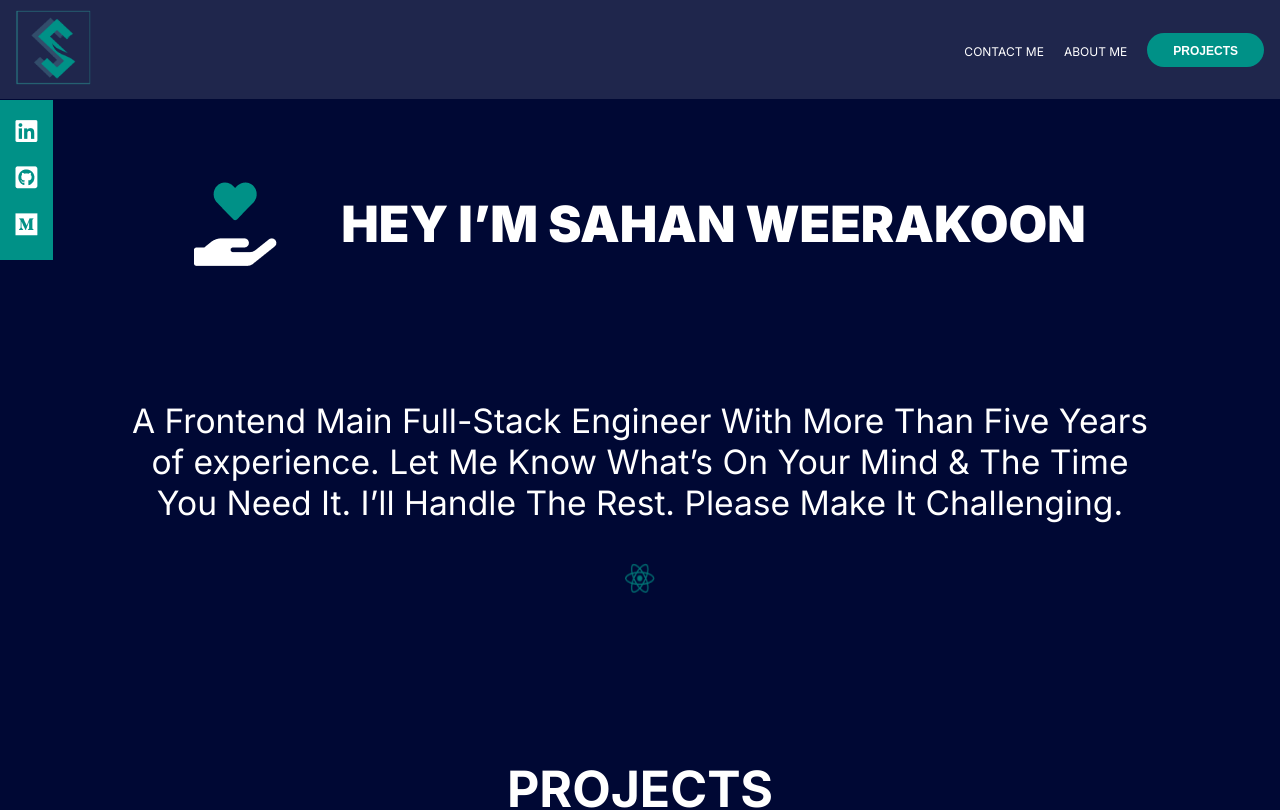
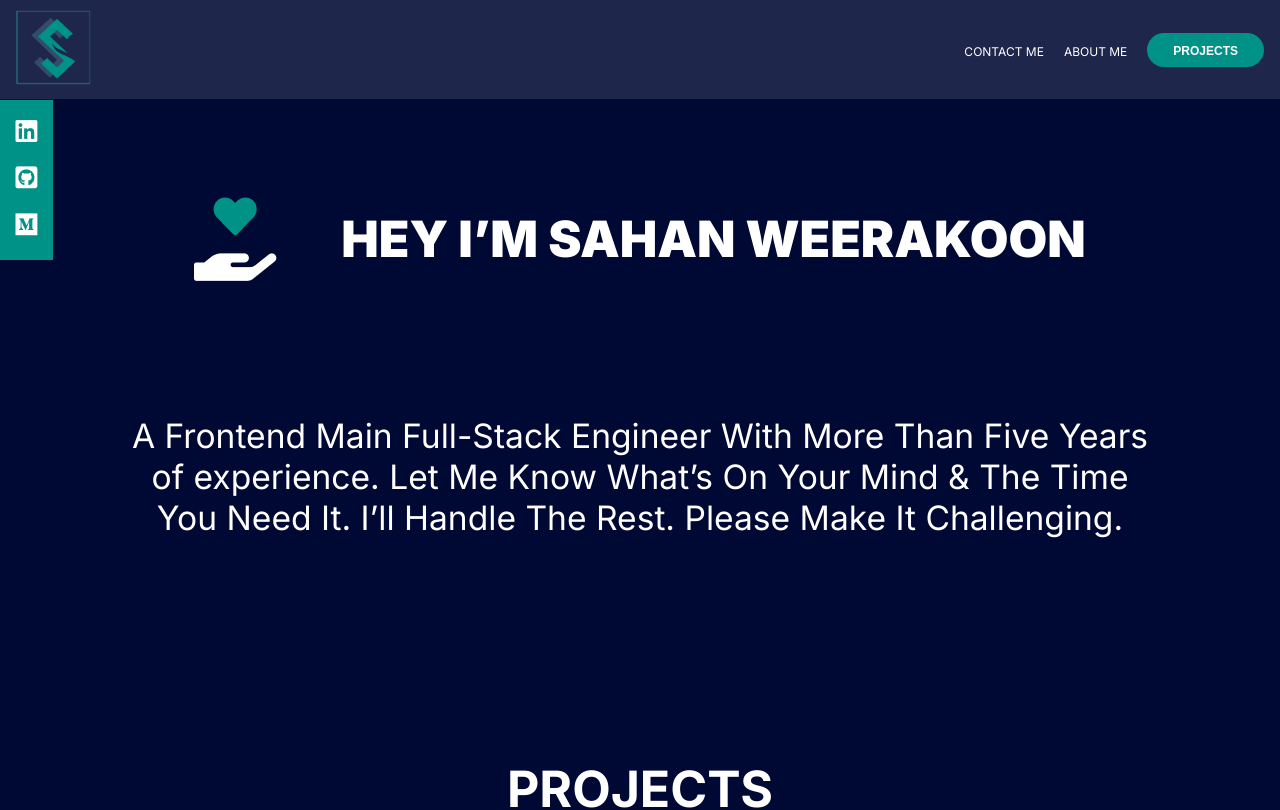
Before and after one commit to SahanNimeshWeerakoon/sahan-weerakoon, a Next.js app: page / in a window 1280 px wide. Shown: the top 810 px of the page. Built offline with nearby package versions, Linux system fonts and the light colour scheme.

Commit message:
only have to add icons

```diff
--- a/app/components/Banner.tsx
+++ b/app/components/Banner.tsx
@@ -3,7 +3,14 @@ import Title from "./miniComponents/Title";
 
 const Banner = () => {
     const movingIconsList = [
-        { source: "/img/nodejs.png", iconName: "Node JS", width: 10, height: 10, x: 10, y: 10 }
+        { source: "/img/movingIcons/nodejs.png", iconName: "Node JS", width: 30, height: 30, x: 10, y: 10 },
+        { source: "/img/movingIcons/react.png", iconName: "React JS", width: 20, height: 20, x: 10, y: 10 },
+        { source: "/img/movingIcons/nodejs.png", iconName: "Node JS", width: 10, height: 10, x: 10, y: 10 },
+        { source: "/img/movingIcons/react.png", iconName: "React JS", width: 10, height: 10, x: 10, y: 10 },
+        { source: "/img/movingIcons/nodejs.png", iconName: "Node JS", width: 10, height: 10, x: 10, y: 10 },
+        { source: "/img/movingIcons/react.png", iconName: "React JS", width: 10, height: 10, x: 10, y: 10 },
+        { source: "/img/movingIcons/nodejs.png", iconName: "Node JS", width: 10, height: 10, x: 10, y: 10 },
+        { source: "/img/movingIcons/react.png", iconName: "React JS", width: 10, height: 10, x: 10, y: 10 },
     ];
     return (
         <div className="banner">
@@ -15,7 +22,11 @@ const Banner = () => {
                 A Frontend Main Full-Stack Engineer With More Than Five Years of experience. Let Me
                 Know What’s On Your Mind & The Time You Need It. I’ll Handle The Rest. Please Make It Challenging.
             </p>
-            <MovingIcon source="/img/movingIcons/react.png" iconName="react" width={30} height={30} />
+            {movingIconsList.map(icon => {
+                return (
+                    <MovingIcon source={icon.source} iconName={icon.iconName} width={icon.width} height={icon.height} left={icon.x}  top={icon.y} />
+                )
+            })}
         </div>
     );
 }
--- a/app/components/Modal.tsx
+++ b/app/components/Modal.tsx
@@ -3,7 +3,7 @@ const Modal = ({ isOpen, children, onClose } : {isOpen: boolean, children: strin
         return (
             <div className="modal">
                 <div className="modal_content">
-                    <img src="/img/close.png" alt="close contact me modal" title="close contact me modal" onClick={onClose} />
+                    <img src="/img/close.png" alt="close contact me modal" title="close contact me modal" onClick={() => onClose("toggleModal")} />
                     {children}
                 </div>
             </div>
--- a/app/components/Navbar.tsx
+++ b/app/components/Navbar.tsx
@@ -8,7 +8,7 @@ const NavBar = ({ toggleContactModal }: { toggleContactModal: any }) => {
             </div>
             <div className="navbar_links">
                 <ul>
-                    <li><a href="#" onClick={toggleContactModal}>CONTACT ME</a></li>
+                    <li><a href="#" onClick={() => toggleContactModal("toggleModal")}>CONTACT ME</a></li>
                     <li><a href="#about">ABOUT ME</a></li>
                     <li><Button btnTxt="PROJECTS" url="#projects" /></li>
                 </ul>
--- /dev/null
+++ b/app/components/miniComponents/Alert.tsx
@@ -0,0 +1,7 @@
+const Alert = ({children, success}: { children: string | string[] | JSX.Element | JSX.Element[], success: boolean }) => {
+    return (
+        <div className={`alert ${success ? 'successful' : 'failed'}`}>{children}</div>
+    );
+}
+
+export default Alert;
--- a/app/components/miniComponents/ContactForm.tsx
+++ b/app/components/miniComponents/ContactForm.tsx
@@ -8,8 +8,7 @@ const ContactForm = ({ onClose } : { onClose: any }) => {
   const sendEmail = async (e: any) => {
     e.preventDefault();
     let response = await emailjs.sendForm('service_3xpg59y', 'template_jfz9q3l', form?.current, '0KnZnj_U_M7WMPXjg');
-    console.log(response);
-    onClose();
+    onClose(response.status ? "sent" : "notSent");
   };
 
     return (
--- a/app/components/miniComponents/MovingIcon.tsx
+++ b/app/components/miniComponents/MovingIcon.tsx
@@ -1,6 +1,13 @@
-const MovingIcon = ({ source, iconName, width, height } : { source: string, iconName: string, width: number, height: number }) => {
+const MovingIcon = ({ source, iconName, width, height, left, top } : { source: string, iconName: string, width: number, height: number, left: number, top: number }) => {
     return (
-        <img className="movingIcon" src={source} alt={iconName} title={iconName} width={width} height={height} />
+        <img
+            className="movingIcon"
+            src={source}
+            alt={iconName}
+            title={iconName}
+            width={width}
+            height={height}
+            style={{position: 'absolute', left, top}} />
     );
 }
 
--- a/app/page.tsx
+++ b/app/page.tsx
@@ -5,18 +5,32 @@ import Banner from "./components/Banner";
 import SocialMediaList from "./components/SocialMediaList";
 import Projects from "./components/Projects";
 import Modal from "./components/Modal";
+import Alert from "./components/miniComponents/Alert";
 import ContactForm from "./components/miniComponents/ContactForm";
 
 export default function Home() {
   const [ isContactFormOpen, setIsContactFormOpen ] = useState(false);
+  const [ formType, setFormType ] = useState("contact");
+  const [ emailSent, setEmailSent ] = useState(true);
   const [ socialMediaList ] = useState([
     { name: "LinkedIn", link: "https://www.linkedin.com/in/sahan-weerakoon-software-engineer", source: "/img/LinkedIn.png" },
     { name: "GitHub", link: "https://www.github.com/SahanNimeshWeerakoon", source: "/img/Github.png" },
     { name: "Medium", link: "https://medium.com/@hsn.weerakoon.m", source: "/img/Medium.png" },
   ]);
 
-  const toggleContactModal = () => {
-    setIsContactFormOpen(status => !status);
+  const toggleContactModal = (closeStatus: string) => {
+    console.log(closeStatus)
+    if(closeStatus == "toggleModal") {
+      setIsContactFormOpen(status => !status);
+    } else if (closeStatus === "sent") {
+      setFormType("successful");
+      setEmailSent(true);
+      setTimeout(() => { setIsContactFormOpen(false) }, 4000);
+    } else if(closeStatus === "notSent") {
+      setFormType("failed");
+      setEmailSent(false);
+      setTimeout(() => { setIsContactFormOpen(false) }, 4000);
+    }
   }
 
   return (
@@ -26,7 +40,10 @@ export default function Home() {
       <SocialMediaList list={socialMediaList} />
       <Projects />
       <Modal isOpen={isContactFormOpen} onClose={toggleContactModal}>
-        <ContactForm onClose={toggleContactModal} />
+        {formType==="contact" ?
+          <ContactForm onClose={toggleContactModal} /> :
+          <Alert success={emailSent}> { emailSent ? "Thank you for contacting me. I will get back to you ASAP" : "Sorry something went wrong." } </Alert>
+        }
       </Modal>
     </main>
   )
--- a/app/styles/contactMe.scss
+++ b/app/styles/contactMe.scss
@@ -57,3 +57,14 @@
         margin-bottom: 3.125rem;
     }
 }
+
+.alert {
+    padding: 3rem;
+    text-align: center;
+    &.successful {
+        color: $font-color;
+    }
+    &.failed {
+        color: $danger-color;
+    }
+}
--- a/app/styles/variables.scss
+++ b/app/styles/variables.scss
@@ -2,3 +2,4 @@ $primary-color: #009187;
 $background-color: #000834;
 $hover-color: #013430;
 $font-color: #FFFFFF;
+$danger-color: #FF8A8A;
```
